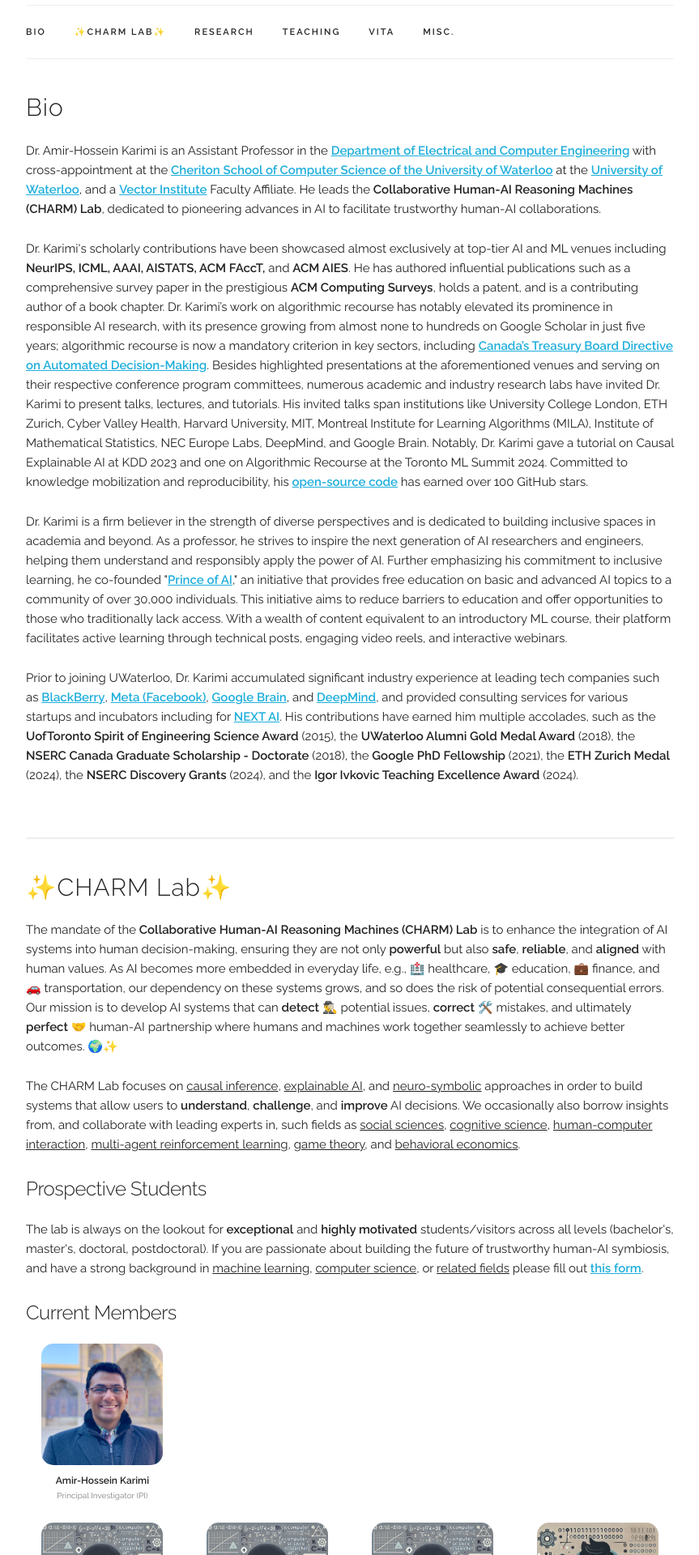
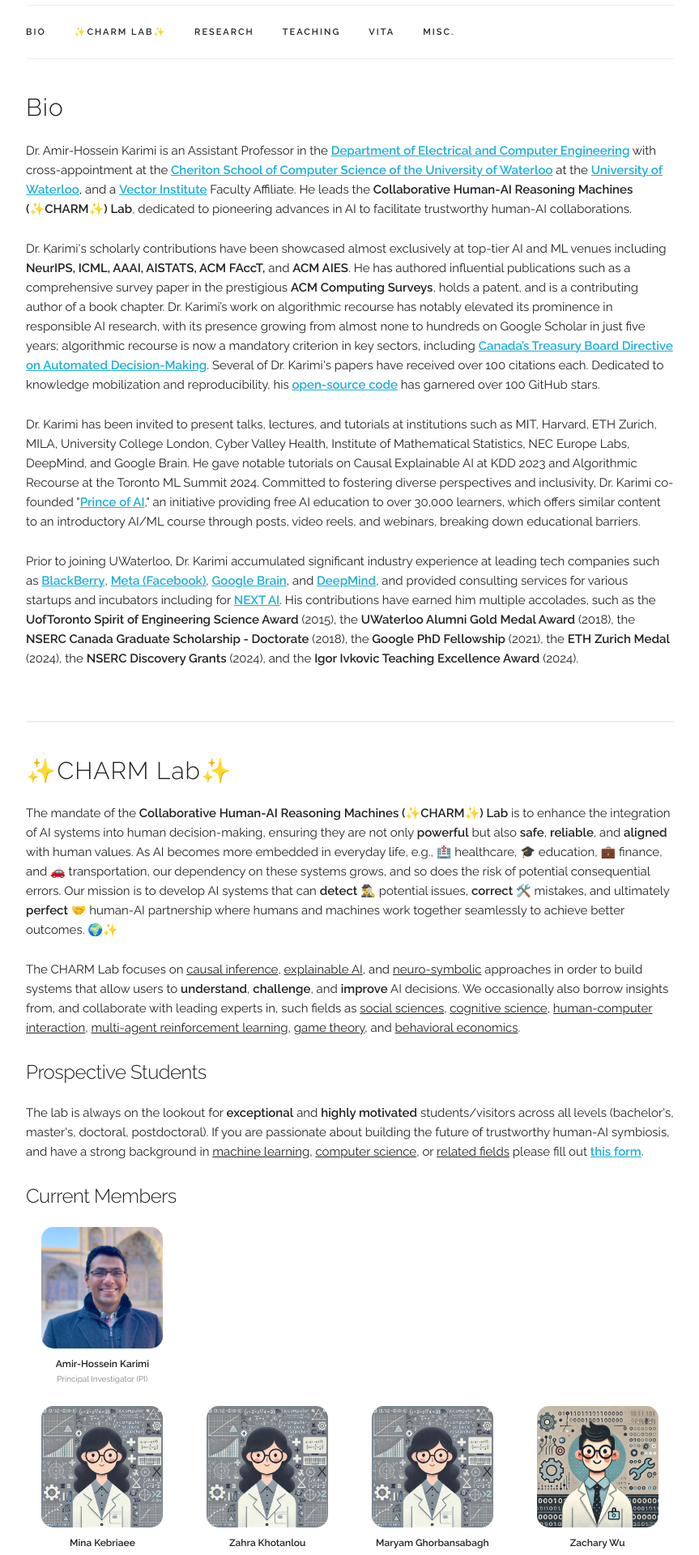
Before and after one commit to charmlab/website, a Jekyll site: the page built from index.html, in a window 1280 px wide. Shown: the part 304-2224 px from the top of the page at 81% size, without its empty margins (208-1071 px from the left). Built offline with Jekyll 4.4.1, drawn with Linux system fonts in a browser that asks for light colours; some web fonts are replaced; some of the changed text lies outside the part shown.

Commit message:
Several updates here and there.

```diff
--- a/index.html
+++ b/index.html
@@ -7,21 +7,30 @@ title: Home
   <p>
     Dr. Amir-Hossein Karimi is an Assistant Professor in the <a href="https://uwaterloo.ca/electrical-computer-engineering" target="_blank">Department of Electrical and Computer Engineering</a> with cross-appointment at the <a href="https://cs.uwaterloo.ca/" target="_blank">Cheriton School of Computer Science of the University of Waterloo</a> at the <a href="https://uwaterloo.ca/" target="_blank">University of Waterloo</a>, and a <a href="https://vectorinstitute.ai/" target="_blank">Vector Institute</a> Faculty Affiliate.
 
-    He leads the <b>Collaborative Human-AI Reasoning Machines (CHARM) Lab</b>, dedicated to pioneering advances in AI to facilitate trustworthy human-AI collaborations.
+    He leads the <b>Collaborative Human-AI Reasoning Machines (✨CHARM✨) Lab</b>, dedicated to pioneering advances in AI to facilitate trustworthy human-AI collaborations.
   </p>
   <p>
     Dr. Karimi's scholarly contributions have been showcased almost exclusively at top-tier AI and ML venues including <b>NeurIPS, ICML, AAAI, AISTATS, ACM FAccT,</b> and <b>ACM AIES</b>. He has authored influential publications such as a comprehensive survey paper in the prestigious <b>ACM Computing Surveys</b>, holds a patent, and is a contributing author of a book chapter.
 
-    Dr. Karimi’s work on algorithmic recourse has notably elevated its prominence in responsible AI research, with its presence growing from almost none to hundreds on Google Scholar in just five years; algorithmic recourse is now a mandatory criterion in key sectors, including <a href="https://www.tbs-sct.canada.ca/pol/doc-eng.aspx?id=32592" target="_blank">Canada’s Treasury Board Directive on Automated Decision-Making</a>. Besides highlighted presentations at the aforementioned venues and serving on their respective conference program committees, numerous academic and industry research labs have invited Dr. Karimi to present talks, lectures, and tutorials. His invited talks span institutions like University College London, ETH Zurich, Cyber Valley Health, Harvard University, MIT, Montreal Institute for Learning Algorithms (MILA), Institute of Mathematical Statistics, NEC Europe Labs, DeepMind, and Google Brain. Notably, Dr. Karimi gave a tutorial on Causal Explainable AI at KDD 2023 and one on Algorithmic Recourse at the Toronto ML Summit 2024. Committed to knowledge mobilization and reproducibility, his <a href="https://github.com/charmlab" target="_blank">open-source code</a> has earned over 100 GitHub stars.
+    Dr. Karimi’s work on algorithmic recourse has notably elevated its prominence in responsible AI research, with its presence growing from almost none to hundreds on Google Scholar in just five years; algorithmic recourse is now a mandatory criterion in key sectors, including <a href="https://www.tbs-sct.canada.ca/pol/doc-eng.aspx?id=32592" target="_blank">Canada’s Treasury Board Directive on Automated Decision-Making</a>.
+
+    Several of Dr. Karimi's papers have received over 100 citations each. Dedicated to knowledge mobilization and reproducibility, his <a href="https://github.com/charmlab" target="_blank">open-source code</a> has garnered over 100 GitHub stars.
   </p>
   <p>
+
+    <!-- Besides highlighted presentations at the aforementioned venues and serving on their respective conference program committees, numerous academic and industry research labs have invited Dr. Karimi to present talks, lectures, and tutorials. His invited talks span institutions like University College London, ETH Zurich, Cyber Valley Health, Harvard University, MIT, Montreal Institute for Learning Algorithms (MILA), Institute of Mathematical Statistics, NEC Europe Labs, DeepMind, and Google Brain. Notably, Dr. Karimi gave a tutorial on Causal Explainable AI at KDD 2023 and one on Algorithmic Recourse at the Toronto ML Summit 2024.
+
     Dr. Karimi is a firm believer in the strength of diverse perspectives and is dedicated to building inclusive spaces in academia and beyond.
 
     As a professor, he strives to inspire the next generation of AI researchers and engineers, helping them understand and responsibly apply the power of AI.
 
     Further emphasizing his commitment to inclusive learning, he co-founded "<a href="https://instagram.com/princeofai/" target="_blank">Prince of AI</a>," an initiative that provides free education on basic and advanced AI topics to a community of over 30,000 individuals.
 
-    This initiative aims to reduce barriers to education and offer opportunities to those who traditionally lack access. With a wealth of content equivalent to an introductory ML course, their platform facilitates active learning through technical posts, engaging video reels, and interactive webinars.
+    This initiative aims to reduce barriers to education and offer opportunities to those who traditionally lack access. With a wealth of content equivalent to an introductory ML course, their platform facilitates active learning through technical posts, engaging video reels, and interactive webinars. -->
+
+    Dr. Karimi has been invited to present talks, lectures, and tutorials at institutions such as MIT, Harvard, ETH Zurich, MILA, University College London, Cyber Valley Health, Institute of Mathematical Statistics, NEC Europe Labs, DeepMind, and Google Brain. He gave notable tutorials on Causal Explainable AI at KDD 2023 and Algorithmic Recourse at the Toronto ML Summit 2024.
+
+    Committed to fostering diverse perspectives and inclusivity, Dr. Karimi co-founded "<a href="https://instagram.com/princeofai/" target="_blank">Prince of AI</a>," an initiative providing free AI education to over 30,000 learners, which offers similar content to an introductory AI/ML course through posts, video reels, and webinars, breaking down educational barriers.
   </p>
   <p>
     Prior to joining UWaterloo, Dr. Karimi accumulated significant industry experience at leading tech companies such as <a href="https://www.blackberry.com/" target="_blank">BlackBerry</a>, <a href="https://about.meta.com/" target="_blank">Meta (Facebook)</a>, <a href="https://ai.google/research/teams/brain/" target="_blank">Google Brain</a>, and <a href="https://www.deepmind.com/" target="_blank">DeepMind</a>, and provided consulting services for various startups and incubators including for <a href="https://www.nextcanada.com/next-ai/" target="_blank">NEXT AI</a>.
@@ -36,7 +45,7 @@ title: Home
 <div class="docs-section" id="group">
   <h4>✨CHARM Lab✨</h4>
   <p>
-    The mandate of the <b>Collaborative Human-AI Reasoning Machines (CHARM) Lab</b> is to enhance the integration of AI systems into human decision-making, ensuring they are not only <b>powerful</b> but also <b>safe</b>, <b>reliable</b>, and <b>aligned</b> with human values.
+    The mandate of the <b>Collaborative Human-AI Reasoning Machines (✨CHARM✨) Lab</b> is to enhance the integration of AI systems into human decision-making, ensuring they are not only <b>powerful</b> but also <b>safe</b>, <b>reliable</b>, and <b>aligned</b> with human values.
 
     As AI becomes more embedded in everyday life, e.g., 🏥 healthcare, 🎓 education, 💼 finance, and 🚗 transportation, our dependency on these systems grows, and so does the risk of potential consequential errors.
 
@@ -165,13 +174,12 @@ title: Home
             </div>
 
             <div class="paper-details">
-              <b>{{ paper.title }}</b><br>
-              {{ paper.authors }}<br>
-              <i>{{ paper.venue }}</i>
-              {% if paper.acceptance_rate %} (acceptance rate: {{ paper.acceptance_rate }}){% endif %}
-              {% if paper.impact_factor %} (impact factor: {{ paper.impact_factor }}){% endif %}
-              <!-- <br>
-              tl;dr: {{ paper.tldr }} -->
+              📝 <b>{{ paper.title }}</b><br>
+              ✍️ {{ paper.authors }}<br>
+              🏛️ <i>{{ paper.venue }}</i>
+              {% if paper.acceptance_rate %} <span style="color:red;">(acceptance rate: {{ paper.acceptance_rate }})</span>{% endif %}
+              {% if paper.impact_factor %} <span style="color:red;">(impact factor: {{ paper.impact_factor }})</span>{% endif %}
+              {% if paper.tldr %} <br>✨ <b>TL;DR:</b> {{ paper.tldr }} {% endif %}
             </div>
           </div>
         {% endfor %}
@@ -293,7 +301,7 @@ title: Home
     Dr. Karimi is grateful for the generous funding support from the <b>University of Waterloo</b>, <b>NSERC</b>, <b>Google</b>, and <b>Waterloo.AI</b>, enabling his team to push the boundaries of human-AI research.
   </p>
   <p>
-    In addition to his academic contributions, Dr. Karimi has consulted internationally for several startups, leveraging his expertise for <b>discovery</b>, <b>product-market fit</b>, and <b>scaling</b> of operations, in addition to <b>fundraising</b> and <b>grant writing</b> . He is available to discuss how his research and experience can deliver value to your organization and stakeholders.
+    In addition to his academic contributions, Dr. Karimi has consulted internationally for several startups, leveraging his expertise for <b>discovery</b>, <b>product-market fit</b>, and <b>scaling</b> of operations, in addition to <b>fundraising</b> and <b>grant writing</b>. He is available to discuss how his research and experience can deliver value to your organization and stakeholders.
   </p>
   <p>
     For press inquiries, feel free to <a href="mailto:amirhkarimi@gmail.com" target="_blank">reach out</a>.
--- a/libs/custom/group.css
+++ b/libs/custom/group.css
@@ -17,15 +17,17 @@
   overflow: hidden;
   border-radius: 15px; /* Sleek rounded corners */
 /*  box-shadow: 0 4px 8px rgba(0, 0, 0, 0.1);*/
-  transition: transform 0.3s ease;
+/*  transition: transform 0.3s ease;*/
 /*  cursor: pointer;*/
 /*  background: #f5f5f5;*/
+  transition: transform 0.3s ease, box-shadow 0.3s ease; /* Smooth hover transition */
+
 }
 
-/*.members-card:hover {
+.members-card:hover {
   transform: scale(1.06);
   box-shadow: 0 8px 16px rgba(0, 0, 0, 0.2);
-}*/
+}
 
 
 .pi-section {
--- a/libs/custom/publications.css
+++ b/libs/custom/publications.css
@@ -1,14 +1,16 @@
 .paper-container {
   display: flex;
-/*  align-items: flex-start;*/
+  align-items: center;
   margin-bottom: 15px;
+  /*padding: 10px;
+  background-color: #F1F1F1;*/
 }
 
 .paper-buttons {
   display: flex;
   flex-direction: column;
   padding: 0px;
-  margin-right: 15px; /* Add space between buttons and paper details */
+  margin-right: 10px; /* Add space between buttons and paper details */
 }
 
 .paper-buttons a {
@@ -26,7 +28,7 @@
 }
 
 .paper-details {
-  padding-left: 20px;
+  padding-left: 10px;
   border-left: 1.5px solid gray; /* The vertical line */
 }
 
```
Also changed, not shown: _data/publications.yaml (+41 -41 lines).
